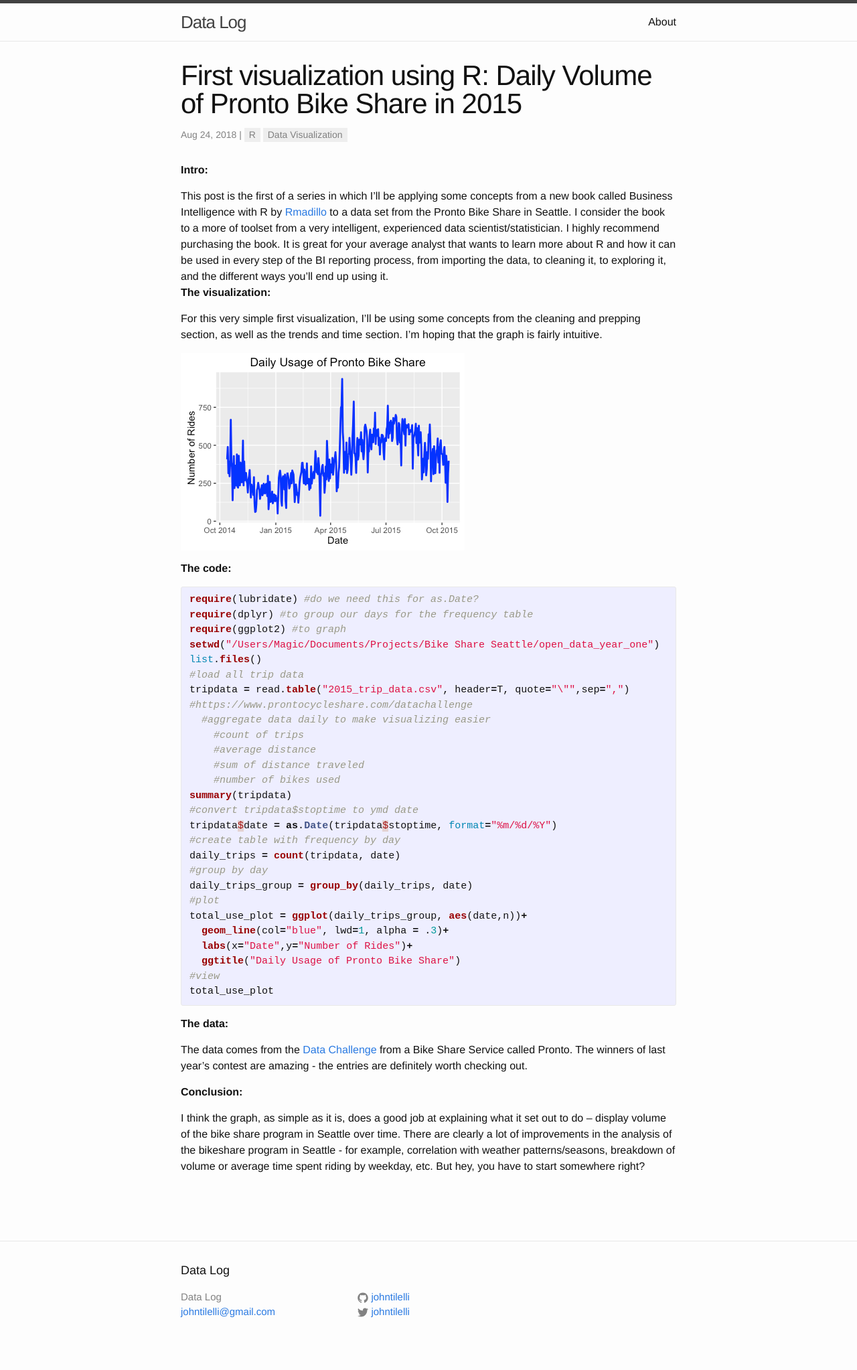
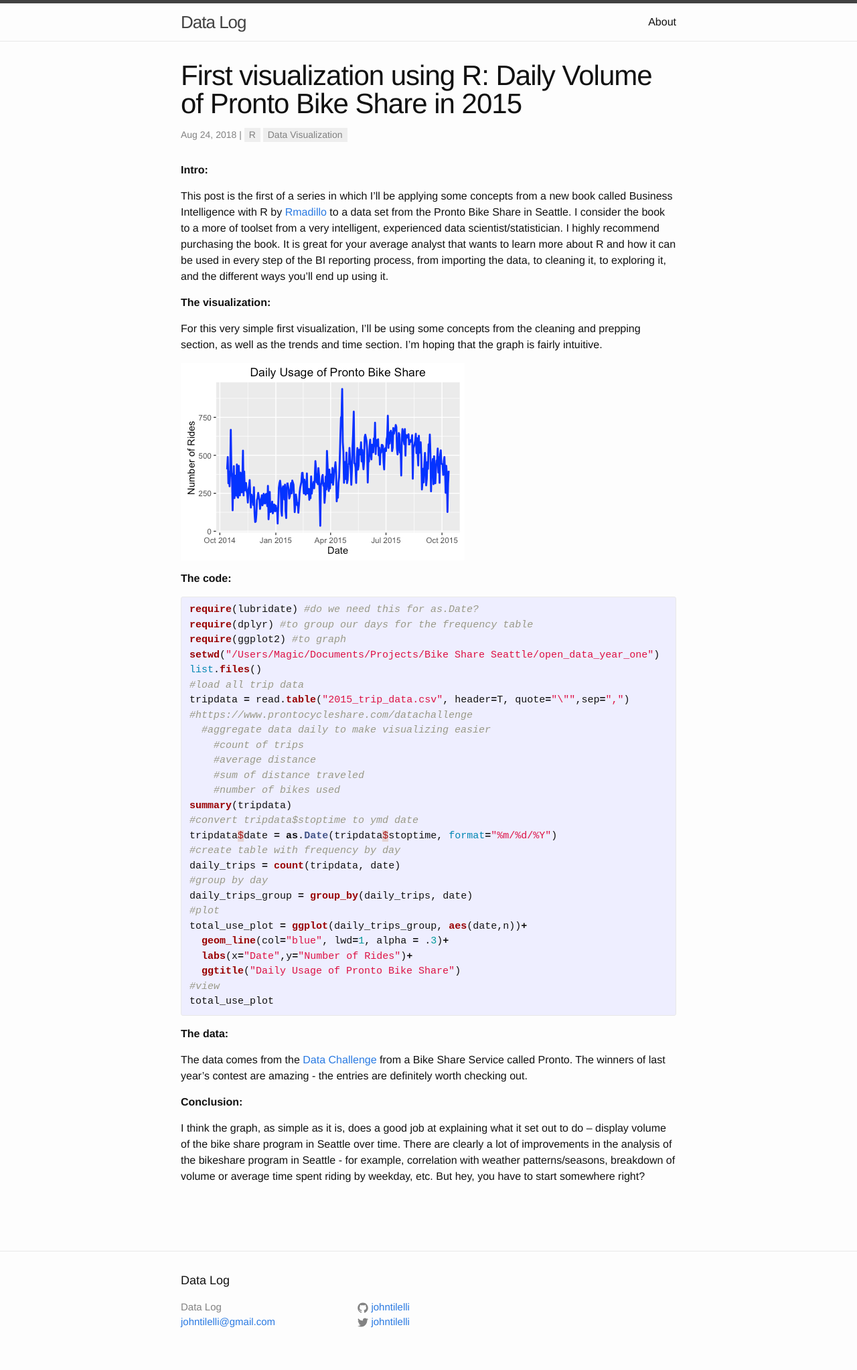
Before and after one commit to johntilelli/johntilelli.github.io, a Jekyll site: the page built from _posts/2016-09-01-first-r-visualization.markdown, in a window 1280 px wide. Shown: the whole page at 67% size. Built offline with Jekyll 4.4.1, drawn with Linux system fonts in a browser that asks for light colours; comment, search, counter and statistics services are not loaded.

Commit message:
Update 2016-09-01-first-r-visualization.markdown

```diff
--- a/_posts/2016-09-01-first-r-visualization.markdown
+++ b/_posts/2016-09-01-first-r-visualization.markdown
@@ -10,9 +10,10 @@
 
 
 This post is the first of a series in which I’ll be applying some concepts from a new book called Business Intelligence with R by [Rmadillo](https://twitter.com/healthstatsdude) to a data set from the Pronto Bike Share in Seattle. I consider the book to a more of toolset from a very intelligent, experienced data scientist/statistician. I highly recommend purchasing the book. It is great for your average analyst that wants to learn more about R and how it can be used in every step of the BI reporting process, from importing the data, to cleaning it, to exploring it, and the different ways you’ll end up using it.
-<br>
+
 <b> The visualization: </b>
-<p> For this very simple first visualization, I’ll be using some concepts from the cleaning and prepping section, as well as the trends and time section. I’m hoping that the graph is fairly intuitive. </p>
+
+For this very simple first visualization, I’ll be using some concepts from the cleaning and prepping section, as well as the trends and time section. I’m hoping that the graph is fairly intuitive.
 
 ![Picture of Week 32 Makeover Monday](http://johntilelli.com/first_graph_in_R.png)
 
@@ -55,7 +56,8 @@
 The data comes from the [Data Challenge](https://www.prontocycleshare.com/datachallenge) from a Bike Share Service called Pronto. The winners of last year’s contest are amazing - the entries are definitely worth checking out.
 
 <b> Conclusion: </b>
-<p>I think the graph, as simple as it is, does a good job at explaining what it set out to do – display volume of the bike share program in Seattle over time. There are clearly a lot of improvements in the analysis of the bikeshare program in Seattle - for example, correlation with weather patterns/seasons, breakdown of volume or average time spent riding by weekday, etc. But hey, you have to start somewhere right? </p>
+
+I think the graph, as simple as it is, does a good job at explaining what it set out to do – display volume of the bike share program in Seattle over time. There are clearly a lot of improvements in the analysis of the bikeshare program in Seattle - for example, correlation with weather patterns/seasons, breakdown of volume or average time spent riding by weekday, etc. But hey, you have to start somewhere right?
 
 
 
```
